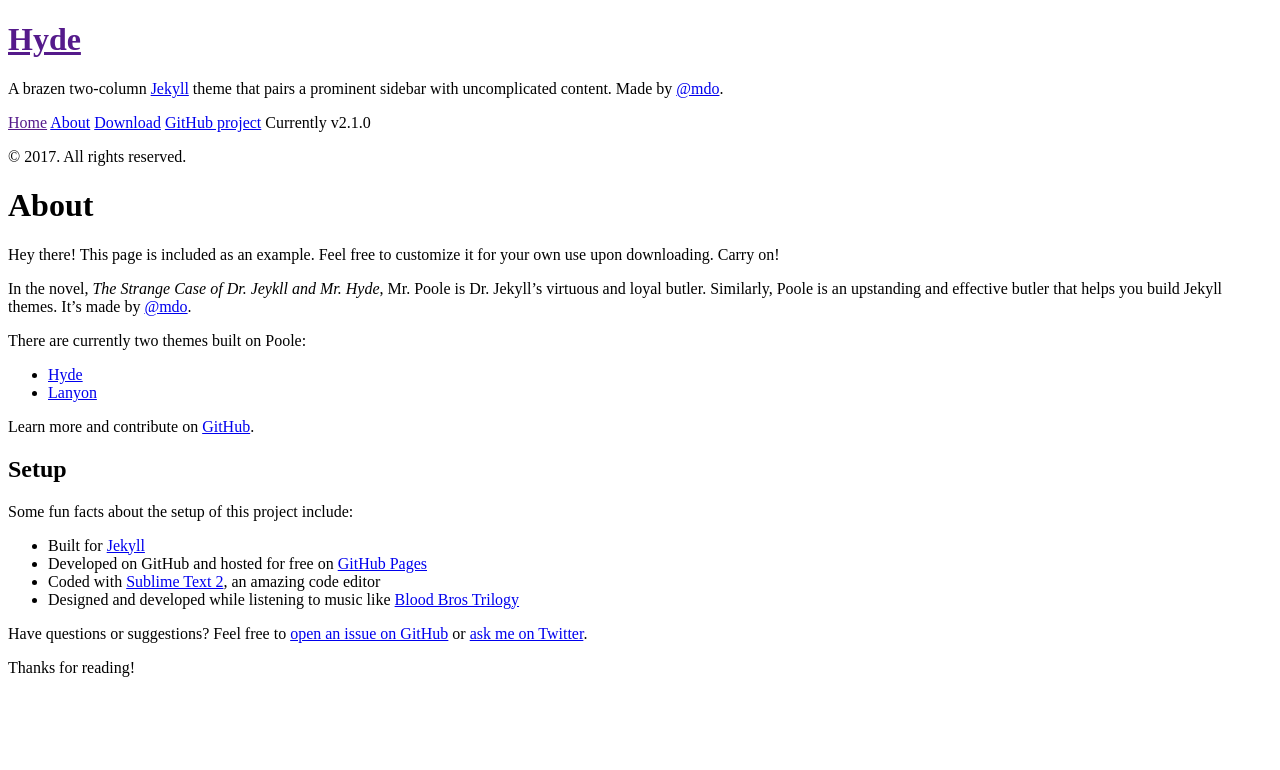
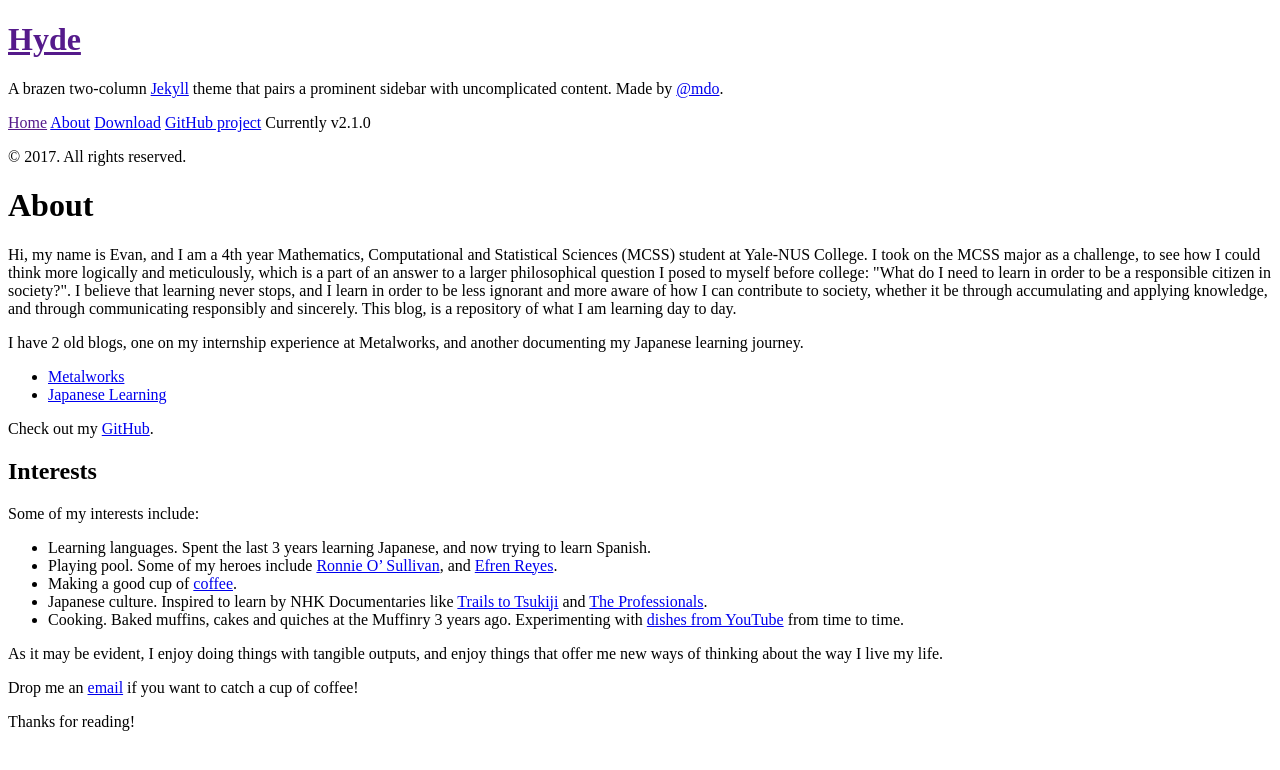
Before and after one commit to evanma92/evanma92.github.io, a Jekyll site: the page built from about.md, in a window 1280 px wide. Shown: the top 770 px of the page. Built offline with Jekyll 4.4.1, drawn with Linux system fonts in a browser that asks for light colours; Markdown is read by kramdown in place of the engine named in the settings.

Commit message:
Edited About Page

```diff
--- a/about.md
+++ b/about.md
@@ -1,30 +1,32 @@
 ---
 layout: page
 title: About
+published: true
 ---
 
 <p class="message">
-  Hey there! This page is included as an example. Feel free to customize it for your own use upon downloading. Carry on!
+  Hi, my name is Evan, and I am a 4th year Mathematics, Computational and Statistical Sciences (MCSS) student at Yale-NUS College. I took on the MCSS major as a challenge, to see how I could think more logically and meticulously, which is a part of an answer to a larger philosophical question I posed to myself before college: "What do I need to learn in order to be a responsible citizen in society?". I believe that learning never stops, and I learn in order to be less ignorant and more aware of how I can contribute to society, whether it be through accumulating and applying knowledge, and through communicating responsibly and sincerely. This blog, is a repository of what I am learning day to day.
 </p>
 
-In the novel, *The Strange Case of Dr. Jeykll and Mr. Hyde*, Mr. Poole is Dr. Jekyll's virtuous and loyal butler. Similarly, Poole is an upstanding and effective butler that helps you build Jekyll themes. It's made by [@mdo](https://twitter.com/mdo).
+I have 2 old blogs, one on my internship experience at Metalworks, and another documenting my Japanese learning journey.
 
-There are currently two themes built on Poole:
+* [Metalworks](http://tailrecursive.wordpress.com)
+* [Japanese Learning](http://ninjawanderer.wordpress.com)
 
-* [Hyde](http://hyde.getpoole.com)
-* [Lanyon](http://lanyon.getpoole.com)
+Check out my [GitHub](https://github.com/evanma92).
 
-Learn more and contribute on [GitHub](https://github.com/poole).
+## Interests
 
-## Setup
+Some of my interests include:
 
-Some fun facts about the setup of this project include:
+* Learning languages. Spent the last 3 years learning Japanese, and now trying to learn Spanish.
+* Playing pool. Some of my heroes include [Ronnie O' Sullivan](https://www.youtube.com/watch?v=McThDshEgU0), and [Efren Reyes](https://www.youtube.com/watch?v=UXbYTHrsZZ4).
+* Making a good cup of [coffee](https://www.youtube.com/watch?v=Nw2uxM-HTb8).
+* Japanese culture. Inspired to learn by NHK Documentaries like [Trails to Tsukiji](https://www3.nhk.or.jp/nhkworld/en/vod/tsukiji/) and [The Professionals](https://www3.nhk.or.jp/nhkworld/en/tv/professionals/).
+* Cooking. Baked muffins, cakes and quiches at the Muffinry 3 years ago. Experimenting with [dishes from YouTube](https://www.youtube.com/watch?v=pk2TdfB4LFc) from time to time.
 
-* Built for [Jekyll](http://jekyllrb.com)
-* Developed on GitHub and hosted for free on [GitHub Pages](https://pages.github.com)
-* Coded with [Sublime Text 2](http://sublimetext.com), an amazing code editor
-* Designed and developed while listening to music like [Blood Bros Trilogy](https://soundcloud.com/maddecent/sets/blood-bros-series)
+As it may be evident, I enjoy doing things with tangible outputs, and enjoy things that offer me new ways of thinking about the way I live my life.
 
-Have questions or suggestions? Feel free to [open an issue on GitHub](https://github.com/poole/issues/new) or [ask me on Twitter](https://twitter.com/mdo).
+Drop me an [email](mailto: evanma92@gmail.com) if you want to catch a cup of coffee!
 
 Thanks for reading!
```
